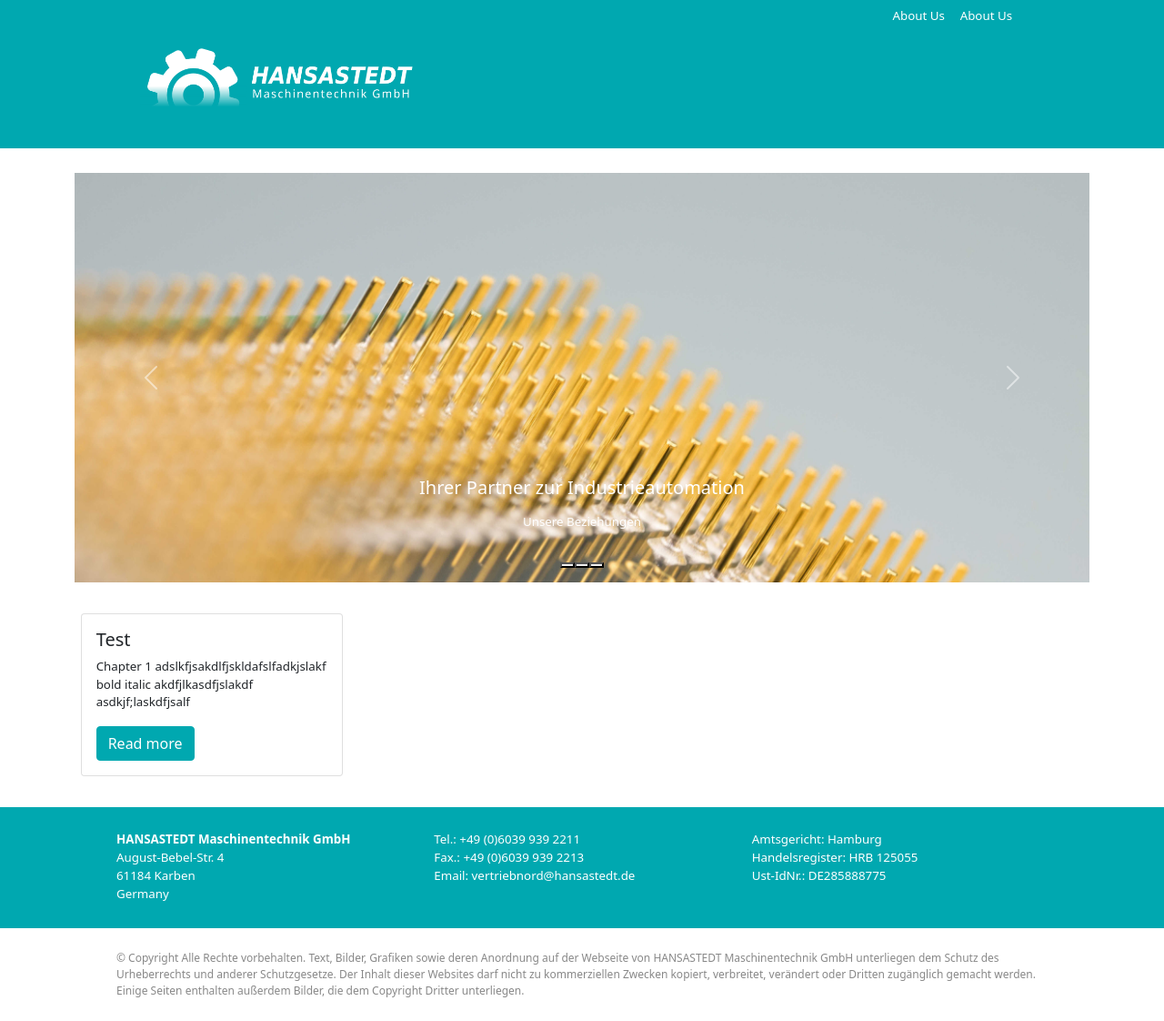
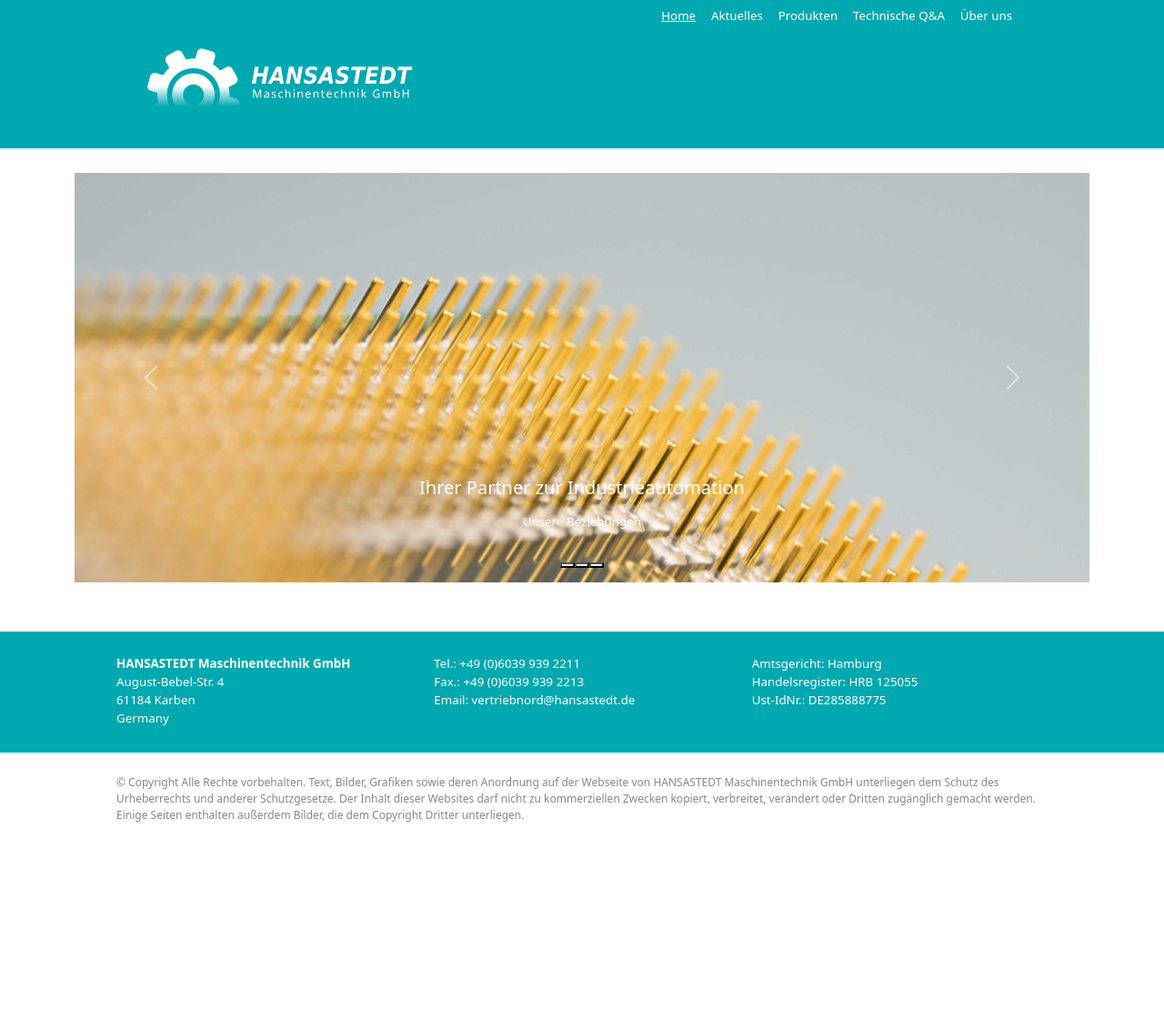
Before and after one commit to Hansastedt/hansastedt.github.io, a Jekyll site: the page built from index.html, in a window 1280 px wide. Shown: the whole page at 91% size. Built offline with Jekyll 4.4.1, drawn with Linux system fonts in a browser that asks for light colours; after the commit the page ends 929 px from its top, so only the background shows below that.

Commit message:
conditional index of articles

```diff
--- a/_includes/header.html
+++ b/_includes/header.html
@@ -17,10 +17,9 @@
     </div>
 
     <div class="navbar">
+        <a class="navbar-link {% if 'index.html' == page.page %}active{% endif %}" href="/index.html">Home</a>
         {% for singlepage in site.pages %}
-        <span class="">
-          <a class="navbar-link {% if singlepage.page == page.page %}active{% endif %}" href="{{ singlepage.url }}">{{ singlepage.title }}</a>
-        </span>
+        <a class="navbar-link {% if singlepage.page == page.page %}active{% endif %}" href="{{ singlepage.url }}">{{ singlepage.title }}</a>
         {% endfor %}
     </div>
 
--- /dev/null
+++ b/_pages/01-news.html
@@ -0,0 +1,5 @@
+---
+layout: articles_index
+matching_category: news
+title: "Aktuelles"
+---
--- /dev/null
+++ b/_pages/02-products.html
@@ -0,0 +1,5 @@
+---
+title: "Produkten"
+layout: articles_index
+matching_category: products
+---
--- /dev/null
+++ b/_pages/03-technical-qa.html
@@ -0,0 +1,5 @@
+---
+layout: articles_index
+title: "Technische Q&A"
+matching_category: techqa
+---
--- a/_pages/09-aboutus.md
+++ b/_pages/09-aboutus.md
@@ -1,6 +1,6 @@
 ---
 layout: page
-title: "About Us"
+title: "Über uns"
 ---
 
 This is the base Jekyll theme. You can find out more info about customizing your Jekyll theme, as well as basic Jekyll usage documentation at [jekyllrb.com](https://jekyllrb.com/)
--- a/_posts/2021-11-03-test.md
+++ /dev/null
@@ -1,15 +0,0 @@
----
-title: Test
-layout: default
----
-
-### Chapter 1
-
-adslkfjsakdlfjskldafslfadkjslakf **bold** _italic_
-
-akdfjlkasdfjslakdf
-
-![](https://hansastedt.github.io/images/logo.png)
-
-
-asdkjf;laskdfjsalf
```
Also changed, not shown: _layouts/articles_index.html (added, +39 -0 lines), _pages/01-test.md (deleted, +0 -17 lines).
